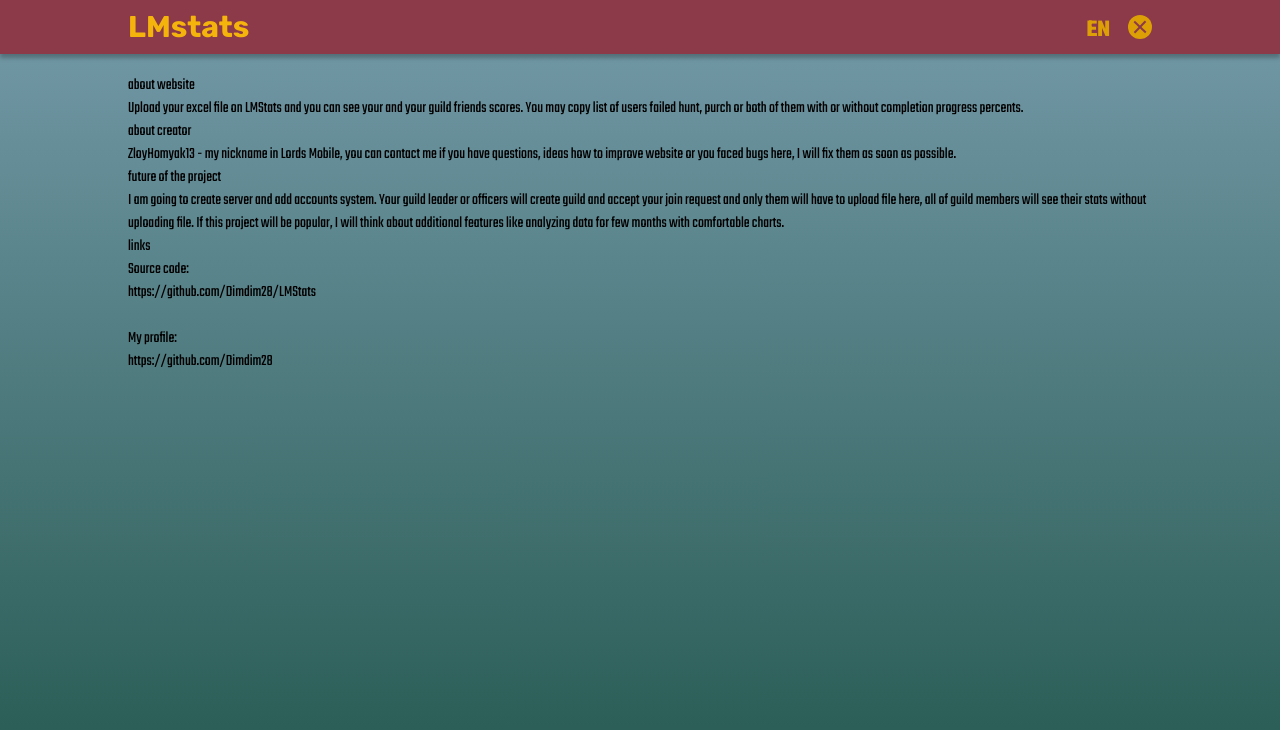
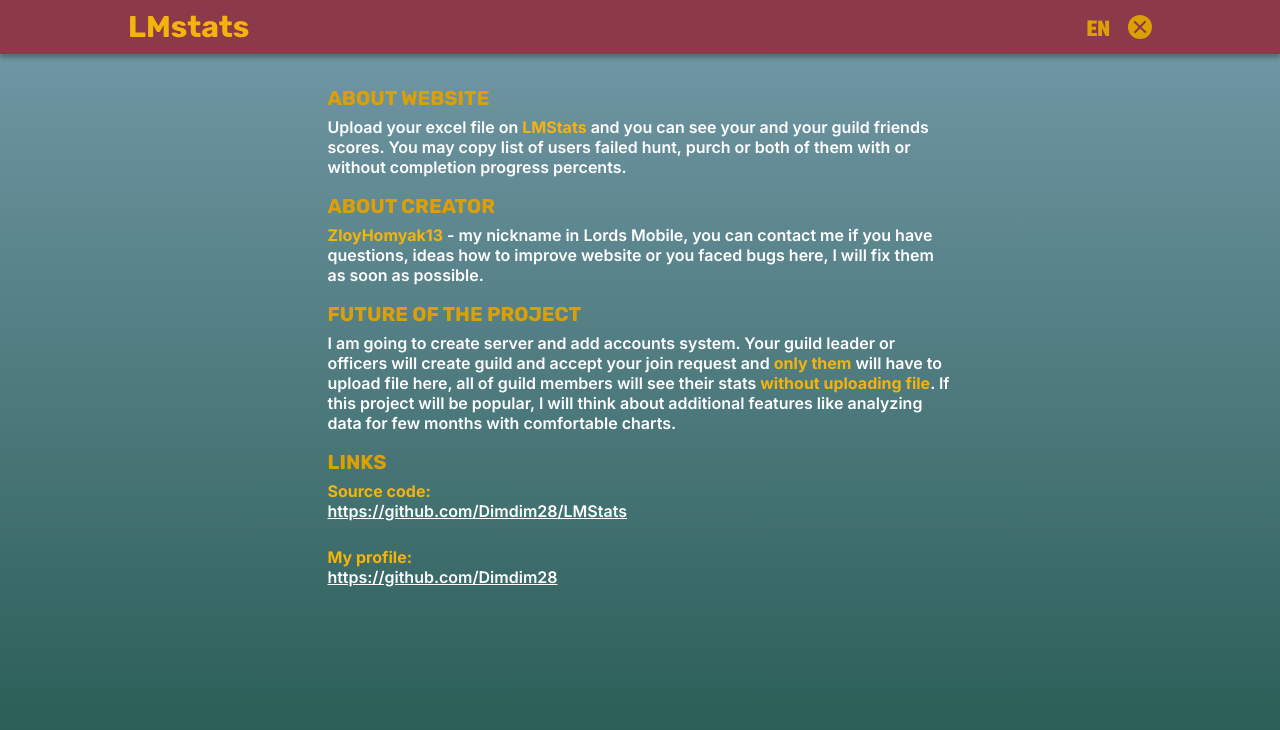
Before and after one commit to Dimdim28/LMStats, a React (Vite) app: page / in a window 1280 px wide. Both pictures are taken after a click on the icon 1139 px from the left and 27 px from the top of the page. Shown: the top 730 px of the page. Built offline with nearby package versions, Linux system fonts and the light colour scheme.

Commit message:
feat: add styles to info page

```diff
--- a/src/App.tsx
+++ b/src/App.tsx
@@ -63,11 +63,9 @@ const infoPageData: InfoData[] = [
         description: {
             __html: `
             <p>Source code:</p>
-            <link href='https://github.com/Dimdim28/LMStats'>https://github.com/Dimdim28/LMStats</link>
-            <br/>
-            <br/>
+            <a href='https://github.com/Dimdim28/LMStats'>https://github.com/Dimdim28/LMStats</a>
             <p>My profile:</p>
-            <link href='https://github.com/Dimdim28'>https://github.com/Dimdim28</link>
+            <a href='https://github.com/Dimdim28'>https://github.com/Dimdim28</a>
         `,
         },
     },
--- /dev/null
+++ b/src/containers/info/info.module.scss
@@ -0,0 +1,42 @@
+@import "../../styles/variables";
+
+.info {
+    display: flex;
+    flex-direction: column;
+    gap: 17px;
+    max-width: 625px;
+    margin: 0 auto;
+    padding: 12px 0 0;
+}
+
+.title {
+    margin: 0 0 7px;
+    color: var(--color-header-gold);
+    font-weight: 700;
+    font-size: 20px;
+    font-family: Rubik, sans-serif;
+    text-transform: uppercase;
+}
+
+.description {
+    color: var(--color-white);
+    font-weight: 600;
+    font-size: 16px;
+    font-family: Inter, sans-serif;
+
+    span,
+    p {
+        color: var(--color-yellow);
+        font-weight: 700;
+    }
+
+    a {
+        display: block;
+        margin: 0 0 26px;
+        text-decoration: underline;
+
+        &:hover {
+            color: rgb(216 220 255);
+        }
+    }
+}
--- a/src/containers/info/info.tsx
+++ b/src/containers/info/info.tsx
@@ -1,6 +1,8 @@
 import { FC } from 'react';
 
 import { InfoData } from '../../types/infoData';
+
+import styles from './info.module.scss';
 
 type InfoProps = {
     data: InfoData[];
@@ -8,13 +10,19 @@ type InfoProps = {
 
 const Info: FC<InfoProps> = ({ data }) => {
     return (
-        <div>
-            {data.map((el) => {
+        <div className={styles.info}>
+            {data.map((el, i) => {
                 return (
-                    <>
-                        <h2 dangerouslySetInnerHTML={el.title}></h2>
-                        <p dangerouslySetInnerHTML={el.description}></p>
-                    </>
+                    <p key={i}>
+                        <p
+                            className={styles.title}
+                            dangerouslySetInnerHTML={el.title}
+                        ></p>
+                        <p
+                            className={styles.description}
+                            dangerouslySetInnerHTML={el.description}
+                        ></p>
+                    </p>
                 );
             })}
         </div>
```
